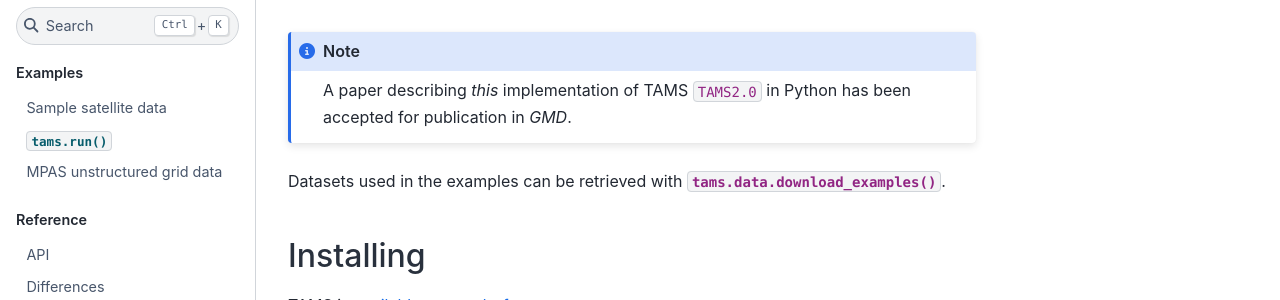
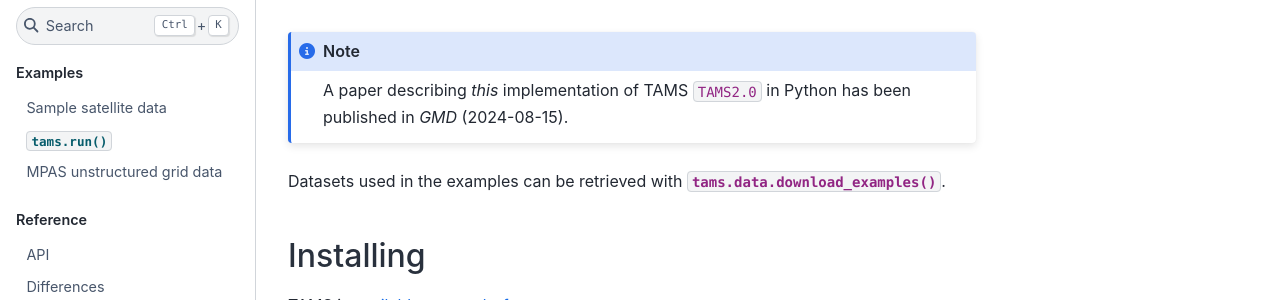
Before and after one commit to knubez/TAMS, a Sphinx documentation site: the page built from docs/index.md, in a window 1280 px wide and 900 px high. Shown: the part 252-552 px from the top of the window. Built offline with Sphinx 7.4.7 and the Sphinx Book theme 1.1.4, drawn with Linux system fonts in a browser that asks for light colours; pages that are not in the unit, such as notebooks, are missing from menus; cross-references to code outside the pages are shown as plain code.

Commit message:
Update note

````diff
--- a/docs/index.md
+++ b/docs/index.md
@@ -14,7 +14,7 @@ The original TAMS is described in {cite:t}`TAMS1.0`.
 {cite:t}`AEW-MCS` applied TAMS to African Easterly Wave research.
 
 ```{note}
-A paper describing _this_ implementation of TAMS {cite:p}`TAMS2.0` in Python has been accepted for publication in _GMD_.
+A paper describing _this_ implementation of TAMS {cite:p}`TAMS2.0` in Python has been published in _GMD_ (2024-08-15).
 ```
 
 Datasets used in the examples can be retrieved with
````
